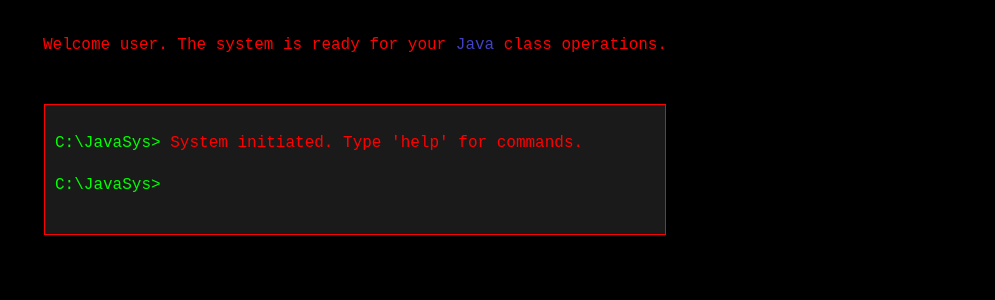
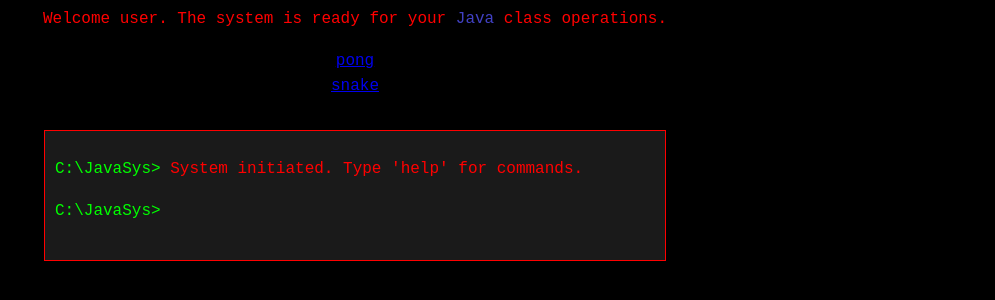
Before and after one commit to stokeswi-cloud/stokeswi-cloud.github.io, a plain HTML site: page index.html in a window 1280 px wide. Shown: the part 336-636 px from the top of the page, without its empty margins (285-1280 px from the left). Drawn offline with Linux system fonts and the light colour scheme.

Commit message:
Add game links to index.html
Added links to 'pong' and 'snake' game pages.

```diff
--- a/index.html
+++ b/index.html
@@ -126,7 +126,8 @@
     <p>
         Welcome user. The system is ready for your <span class="blue-text">Java</span> class operations.
     </p>
-
+    <a href="/Pong1.html">pong</a>
+   <a href="/snake.html">snake</a>
     <div id="cli-container">
         <div id="cli-output">
             <p><span class="prompt">C:\JavaSys></span> System initiated. Type 'help' for commands.</p>
```
